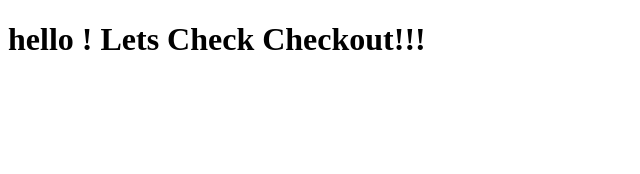
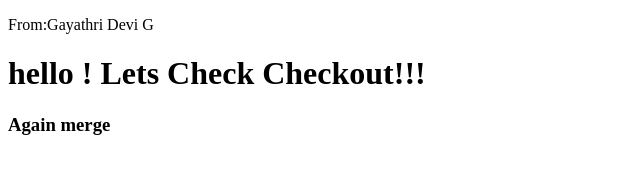
Before and after one commit to Gayathrig-mediwave/gitgayathricheck, a plain HTML site: page index.html in a window 1280 px wide. Shown: the whole page, without its empty margins (0-640 px from the left). Drawn offline with Linux system fonts and the light colour scheme.

Commit message:
I have added my name in a p tag

```diff
--- a/index.html
+++ b/index.html
@@ -9,10 +9,12 @@
 </head>
 
 <body>
+    <P>From:Gayathri Devi G</P>
     <h1>
         hello !
         Lets Check Checkout!!!
     </h1>
+    <h3>Again merge</h3>
 </body>
 
 </html>
```
